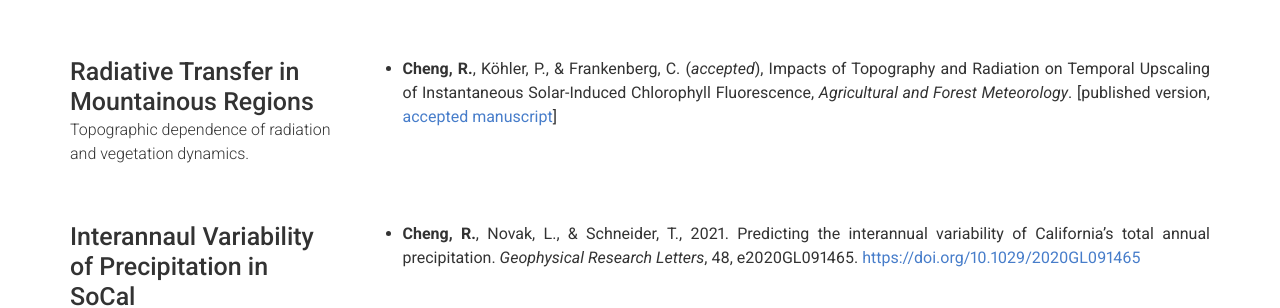
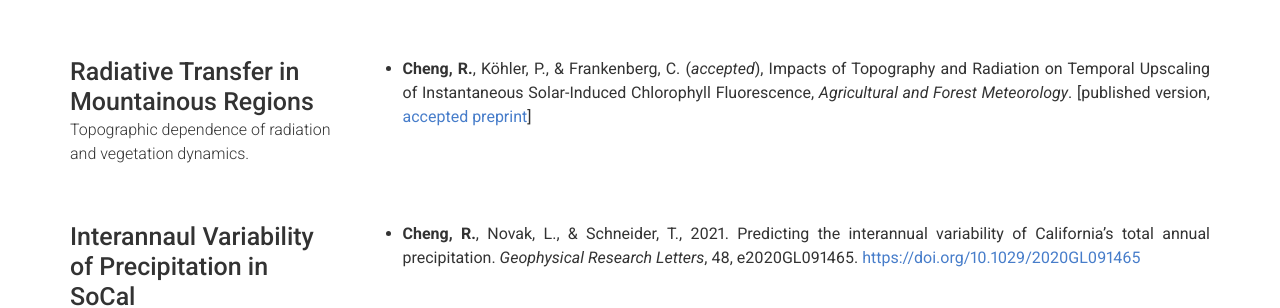
Before and after one commit to ruillercoaster/ruillercoaster.github.io, a Jekyll site: the page built from index.md, in a window 1280 px wide and 900 px high, scrolled down 1821 px. Shown: the part 153-461 px from the top of the window. Built offline with Jekyll 4.4.1, drawn with Linux system fonts in a browser that asks for light colours; nearby versions of some CDN libraries; a script that is not in the unit is left out.

Commit message:
update AFM

```diff
--- a/_config.yml
+++ b/_config.yml
@@ -174,7 +174,7 @@ content:
         caption: |+
           Topographic dependence of radiation and vegetation dynamics.
         description: | # this will include new lines to allow paragraphs
-          * **Cheng, R.**, Köhler, P., & Frankenberg, C. (<em>accepted</em>), Impacts of Topography and Radiation on Temporal Upscaling of Instantaneous Solar-Induced Chlorophyll Fluorescence, <em>Agricultural and Forest Meteorology</em>. [published version, [accepted manuscript](https://drive.google.com/file/d/1bHDp1fRcfoD3f6G0TMbm6aTYojpNX39o/view?usp=sharing)]
+          * **Cheng, R.**, Köhler, P., & Frankenberg, C. (<em>accepted</em>), Impacts of Topography and Radiation on Temporal Upscaling of Instantaneous Solar-Induced Chlorophyll Fluorescence, <em>Agricultural and Forest Meteorology</em>. [published version, [accepted preprint](https://drive.google.com/file/d/1bHDp1fRcfoD3f6G0TMbm6aTYojpNX39o/view?usp=sharing)]
 
       - layout: left
         title: Interannaul Variability of Precipitation in SoCal
```
